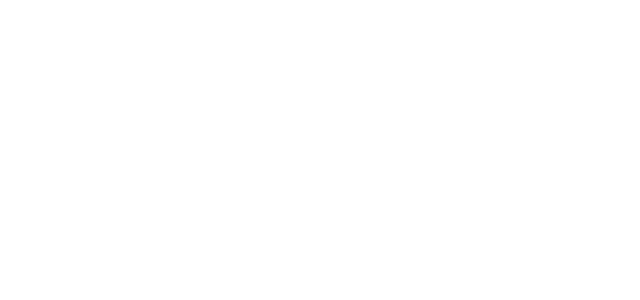
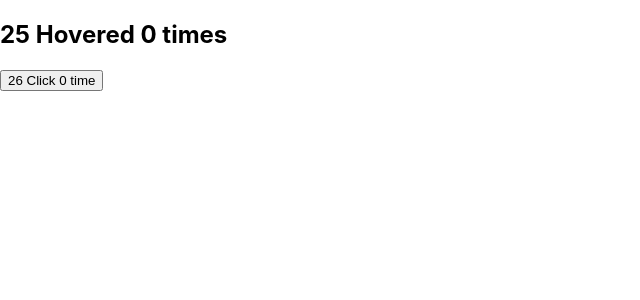
Before and after one commit to mytute/react-test, a React (Create React App) app in the folder hello-world/: page / in a window 1280 px wide. Shown: the top 300 px of the page, without its empty margins (0-640 px from the left). Built offline with nearby package versions, Linux system fonts and the light colour scheme.

Commit message:
add test

```diff
--- a/hello-world/src/App.js
+++ b/hello-world/src/App.js
@@ -1,9 +1,11 @@
 import "./App.css";
-
+import ClickCounter from "./components/ClickCounter";
+import HoverCounter from "./components/HoverCounter";
 function App() {
   return (
     <div>
-
+      <HoverCounter age={25}/>
+      <ClickCounter age={26}/>
     </div>
   );
 }
--- /dev/null
+++ b/hello-world/src/components/ClickCounter.js
@@ -0,0 +1,29 @@
+import React, { Component } from "react";
+import UpdatedComponent from "./withCounter";
+
+class ClickCounter extends Component {
+    //   constructor(props) {
+    //     super(props);
+
+    //     this.state = {
+    //       count: 0,
+    //     };
+    //   }
+    //   incrementCount = () => {
+    //     this.setState((prevState) => ({
+    //       ...prevState,
+    //       count: prevState.count + 1,
+    //     }));
+    //   };
+  render() {
+    return (
+      <div>
+        <button onClick={this.props.incrementCount}>
+        {this.props.age} Click {this.props.count} time
+        </button>
+      </div>
+    );
+  }
+}
+
+export default UpdatedComponent(ClickCounter,10);
--- /dev/null
+++ b/hello-world/src/components/HoverCounter.js
@@ -0,0 +1,31 @@
+import React, { Component } from "react";
+import UpdatedComponent from "./withCounter";
+
+class HoverCounter extends Component {
+  // ******** copied from CounterClick.js ******** //
+    //   constructor(props) {
+    //     super(props);
+
+    //     this.state = {
+    //       count: 0,
+    //     };
+    //   }
+    //   incrementCount = () => {
+    //     this.setState((prevState) => ({
+    //       ...prevState,
+    //       count: prevState.count + 1,
+    //     }));
+    //   };
+  // ***** end of copied from CounterClick.js ***** //
+  render() {
+    return (
+      <div>
+        <h2 onMouseOver={this.props.incrementCount}>
+          {this.props.age} Hovered {this.props.count} times
+        </h2>
+      </div>
+    );
+  }
+}
+
+export default UpdatedComponent(HoverCounter, 5);
--- /dev/null
+++ b/hello-world/src/components/withCounter.js
@@ -0,0 +1,33 @@
+import React from "react";
+
+const UpdatedComponent = (OriginalComponent, incrementNumber) => {
+  class NewComponent extends React.Component {
+    constructor(props) {
+      super(props);
+
+      this.state = {
+        count: 0,
+      };
+    }
+    incrementCount = () => {
+      this.setState((prevState) => ({
+        ...prevState,
+        count: prevState.count + incrementNumber,
+      }));
+    };
+
+    render() {
+      return (
+        <OriginalComponent
+          name="Samadhi"
+          count={this.state.count}
+          incrementCount={this.incrementCount}
+          {...this.props}
+        />
+      );
+    }
+  }
+  return NewComponent;
+};
+
+export default UpdatedComponent;
```
Also changed, not shown: 1 other file (tests, documents, lock files or other folders).
